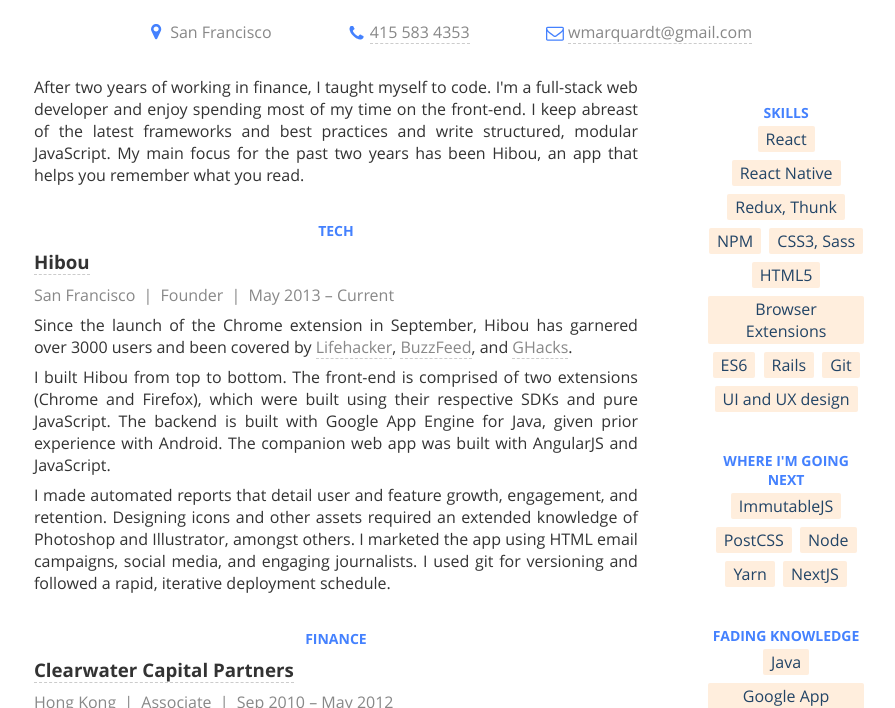
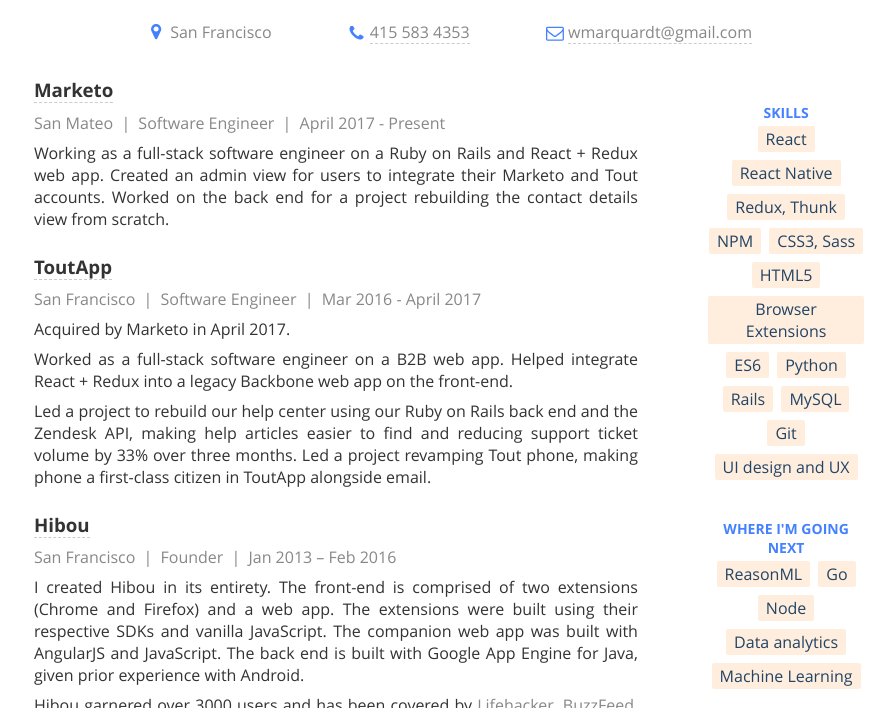
Before and after one commit to willlma/willlma.github.io, a website: page resume.html in a window 1280 px wide. Shown: the part 92-800 px from the top of the page, without its empty margins (190-1085 px from the left). Drawn offline with Linux system fonts and the light colour scheme.

Commit message:
updated resume

```diff
--- a/package.json
+++ b/package.json
@@ -21,5 +21,8 @@
     "grunt-contrib-uglify": "^0.11.1",
     "grunt-contrib-watch": "^0.6.1",
     "grunt-html-smoosher-install-fix": "^0.1.3"
+  },
+  "dependencies": {
+    "markdown": "^0.5.0"
   }
 }
--- a/resume.css
+++ b/resume.css
@@ -314,11 +314,9 @@
   a:not(.icon), a.icon span {
     border-bottom: none;
   }
-  #finance {
+  #education {
     position: relative;
     page-break-before: always;
-/*     -webkit-region-break-inside: avoid;
-    page-break-inside: avoid; */
     margin-top: 2rem;
   }
   h3 a:after {
--- a/resume.html
+++ b/resume.html
@@ -38,34 +38,45 @@
   </header>
   <div id="shadow"></div>
   <main>
-    <section id="intro">
-      <p>
-      <p>After two years of working in finance, I taught myself to code. I'm a full-stack web developer and enjoy spending most of my time on the front-end. I keep abreast of the latest frameworks and best practices and write structured, modular JavaScript. My main focus for the past two years has been Hibou, an app that helps you remember what you read.</p>
-    </section>
     <section>
-      <h2>Tech</h2>
+      <div>
+        <h3><a href="https://www.marketo.com/">Marketo</a></h3>
+        <ul class="about">
+          <li>San Mateo</li>
+          <li>Software Engineer</li>
+          <li>April 2017 - Present</li>
+        </ul>
+        <p>Working as a full-stack software engineer on a Ruby on Rails and React + Redux web app. Created an admin view for users to integrate their Marketo and Tout accounts. Worked on the back end for a project rebuilding the contact details view from scratch.</p>
+      </div>
+      <div>
+        <h3><a href="https://www1.toutapp.com/">ToutApp</a></h3>
+        <ul class="about">
+          <li>San Francisco</li>
+          <li>Software Engineer</li>
+          <li>Mar 2016 - April 2017</li>
+        </ul>
+        <p>Acquired by Marketo in April 2017.</p>
+        <p>Worked as a full-stack software engineer on a B2B web app. Helped integrate React + Redux into a legacy Backbone web app on the front-end.</p>
+        <p>Led a project to rebuild our help center using our Ruby on Rails back end and the Zendesk API, making help articles easier to find and reducing support ticket volume by 33% over three months. Led a project revamping Tout phone, making phone a first-class citizen in ToutApp alongside email.</p>
+      </div>
       <div>
         <h3><a href="http://gethibou.com">Hibou</a></h3>
         <ul class="about">
           <li>San Francisco</li>
           <li>Founder</li>
-          <li>May 2013 – Current</li>
+          <li>Jan 2013 – Feb 2016</li>
         </ul>
+        <p>I created Hibou in its entirety. The front-end is comprised of two extensions (Chrome and Firefox) and a web app. The extensions were built using their respective SDKs and vanilla JavaScript. The companion web app was built with AngularJS and JavaScript. The back end is built with Google App Engine for Java, given prior experience with Android.</p>
         <p>
-          Since the launch of the Chrome extension in September, Hibou has garnered over 3000 users and been covered by
+          Hibou garnered over 3000 users and has been covered by
           <a href="http://lifehacker.com/hibou-helps-you-remember-what-you-read-with-spaced-repe-1746323501">Lifehacker</a>,
           <a href="http://www.buzzfeed.com/nicolenguyen/hacks-every-student-should-know">BuzzFeed</a>, and
           <a href="http://www.ghacks.net/2015/10/23/use-hibou-for-chrome-to-better-remember-important-information/">GHacks</a>.
         </p>
-        <p>
-          I built Hibou from top to bottom. The front-end is comprised of two extensions (Chrome and Firefox), which were built using their respective SDKs and pure JavaScript. The backend is built with Google App Engine for Java, given prior experience with Android. The companion web app was built with AngularJS and JavaScript.
-        </p>
-        <p>
-          I made automated reports that detail user and feature growth, engagement, and retention. Designing icons and other assets required an extended knowledge of Photoshop and Illustrator, amongst others. I marketed the app using HTML email campaigns, social media, and engaging journalists. I used git for versioning and followed a rapid, iterative deployment schedule.
-        </p>
+        <p>Made automated reports that detail user and feature growth, engagement, and retention. Designed icons and other assets in Photoshop and Illustrator. Marketed using HTML email campaigns, social media, and engaging journalists.</p>
       </div>
     </section>
-    <section id="finance">
+    <section>
       <h2>Finance</h2>
       <div>
         <h3><a href="http://www.clearwatercapitalpartners.com/">Clearwater Capital Partners</a></h3>
@@ -80,7 +91,7 @@
         <p>Maintained the company's future investments pipeline.</p>
       </div>
     </section>
-    <section>
+    <section id="education">
       <h2>Education</h2>
       <div>
         <h3>Tufts University</h3>
@@ -105,18 +116,20 @@
       <li>HTML5</li>
       <li>Browser Extensions</li>
       <li>ES6</li>
+      <li>Python</li>
       <li>Rails</li>
+      <li>MySQL</li>
       <li>Git</li>
-      <li>UI and UX design</li>
+      <li>UI design and UX</li>
     </ul>
     <h2>Where I'm going next</h2>
-      <ul>
-        <li>ImmutableJS</li>
-        <li>PostCSS</li>
-        <li>Node</li>
-        <li>Yarn</li>
-        <li>NextJS</li>
-      </ul>
+    <ul>
+      <li>ReasonML</li>
+      <li>Go</li>
+      <li>Node</li>
+      <li>Data analytics</li>
+      <li>Machine Learning</li>
+    </ul>
     <h2>Fading knowledge</h2>
     <ul>
       <li>Java</li>
@@ -127,7 +140,6 @@
       <li>Angular</li>
       <li>Backbone</li>
       <li>Android SDK</li>
-      <li>Firefox Add-on SDK</li>
     </ul>
   </aside>
   <script type="text/javascript" src="fontfaceobserver.js"></script>
```
Also changed, not shown: 1 other file.
